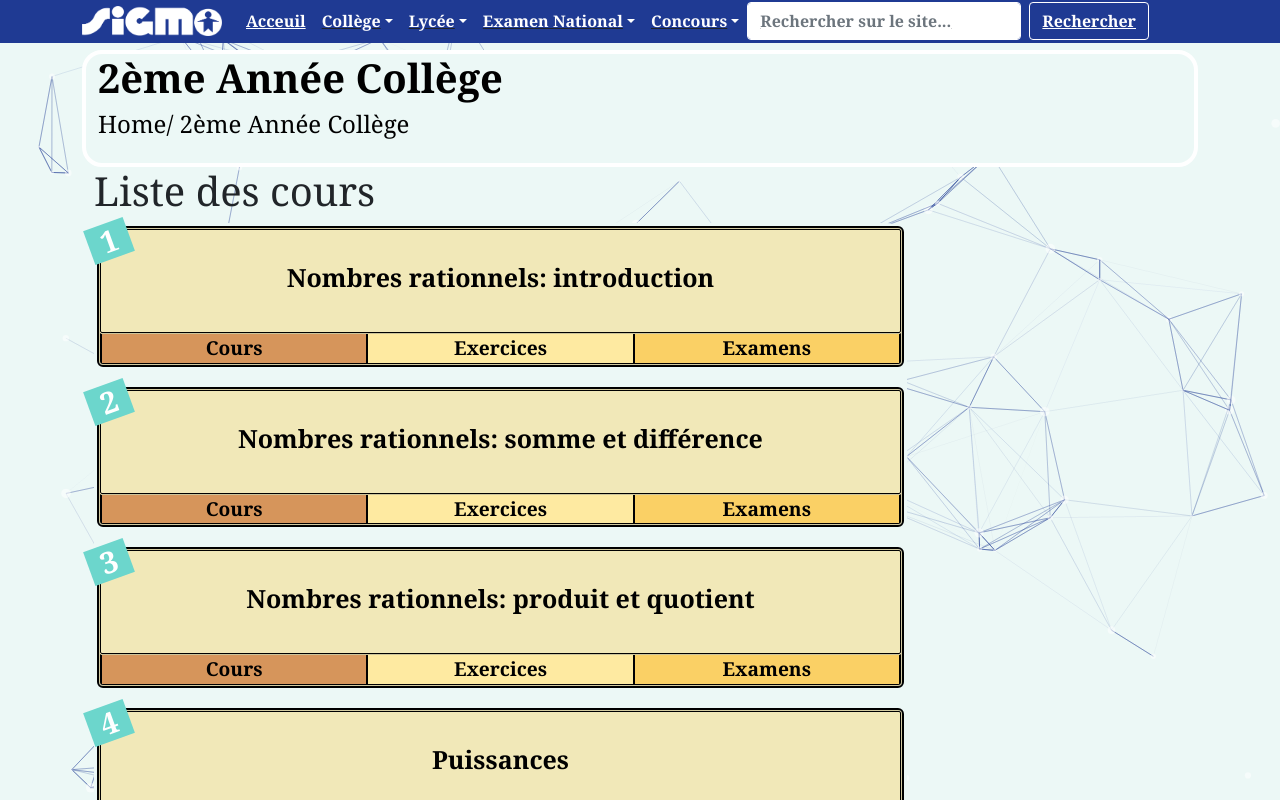
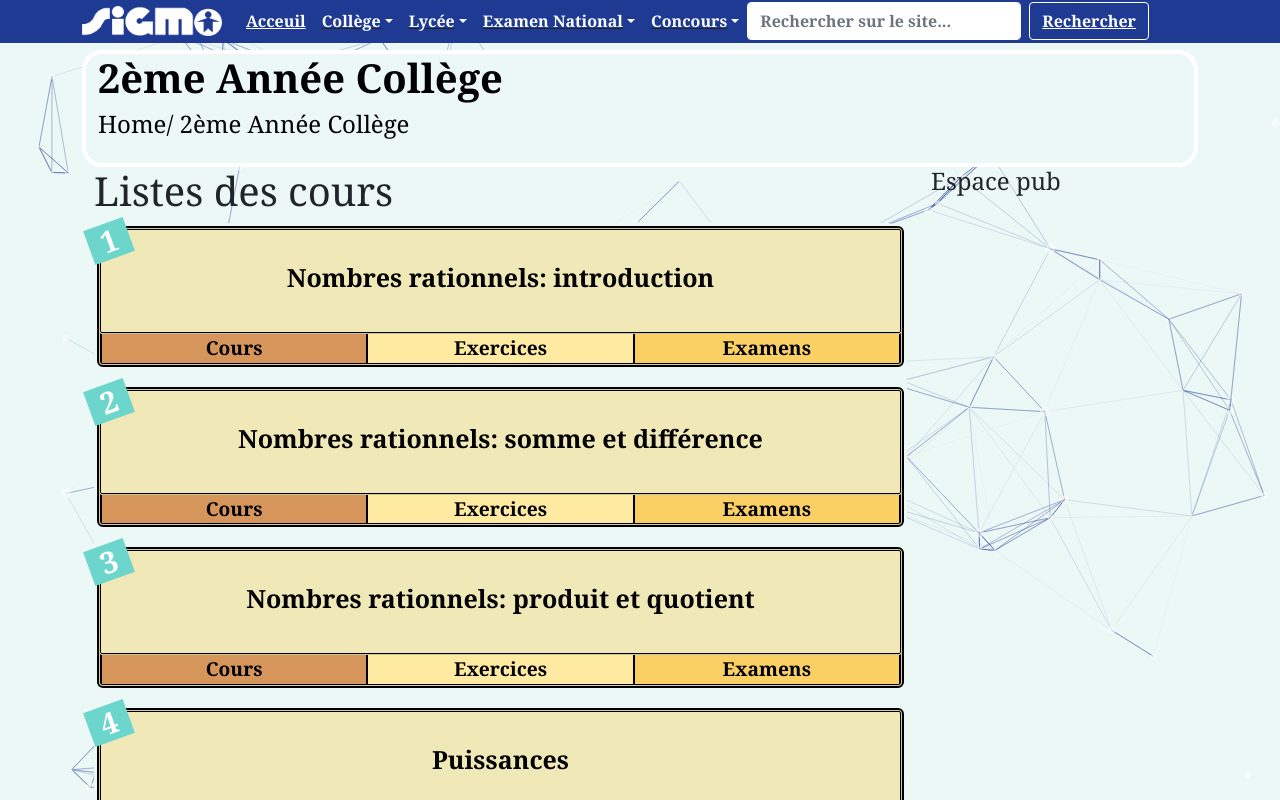
Before and after one commit to mohovic0/sigma-react, a React (Create React App) app: page / in a window 1280 px wide. Shown: the top 800 px of the page. Built offline with nearby package versions, Linux system fonts and the light colour scheme.

Commit message:
Update Home.js

```diff
--- a/src/pages/Home.js
+++ b/src/pages/Home.js
@@ -11,14 +11,14 @@
   render() {
     return (
       <>
+          <Particle/>
           <Navbar />
           <div className="container" style={{position : "relative"}}>
-            <Particle/>
             <Titre niveau="2ème Année Collège" pth="/PremierAcCours" />
             <div className="container">
               <div className="row">
                 <div style={{position : "relative"}} className="col-xs-12 col-sm-12 col-md-12 col-lg-9 col-xl-9 col-xxl-9">
-                  <h1 >Liste des cours</h1>
+                  <h1 >Listes des cours</h1>
                   <CardCours />
                 </div>
                 <div className="d-none d-sm-none d-md-none d-lg-block d-xl-block d-xxl-block col-lg-3 col-xl-3 col-xxl-3">
```
